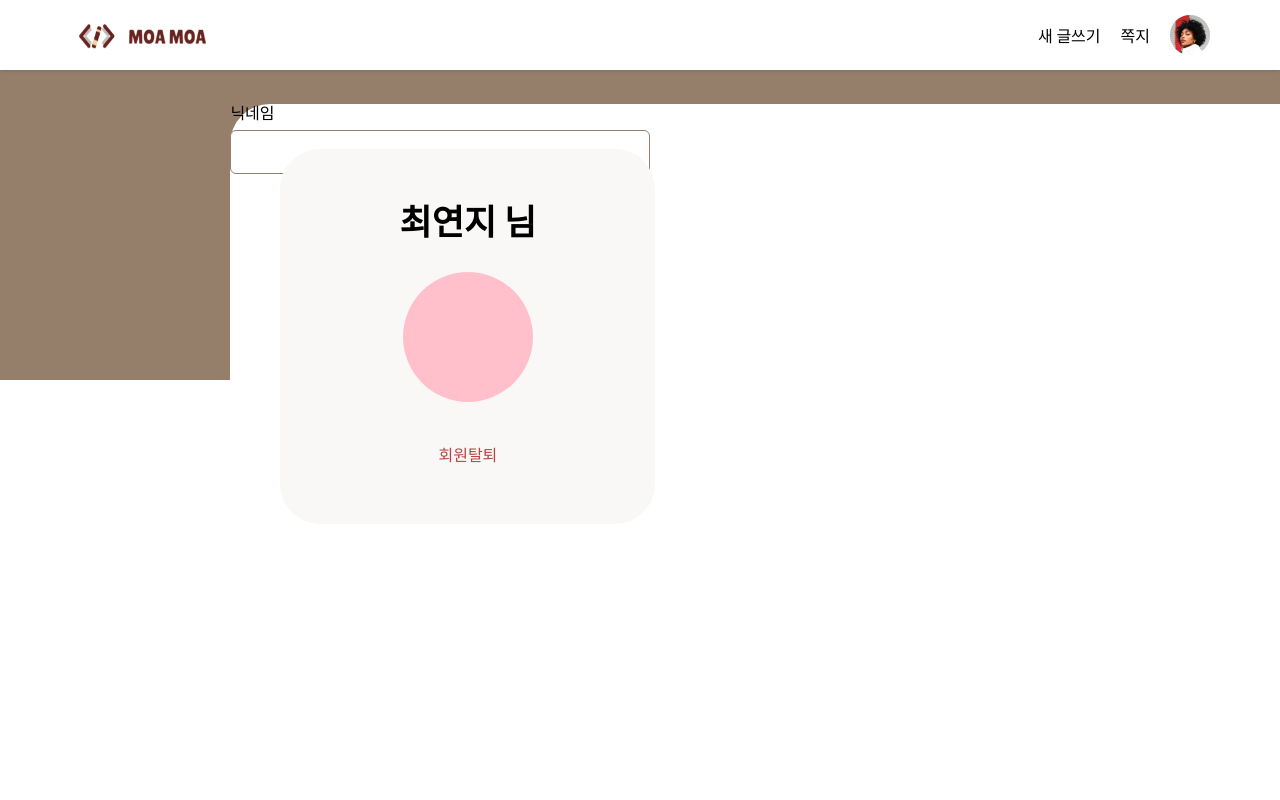
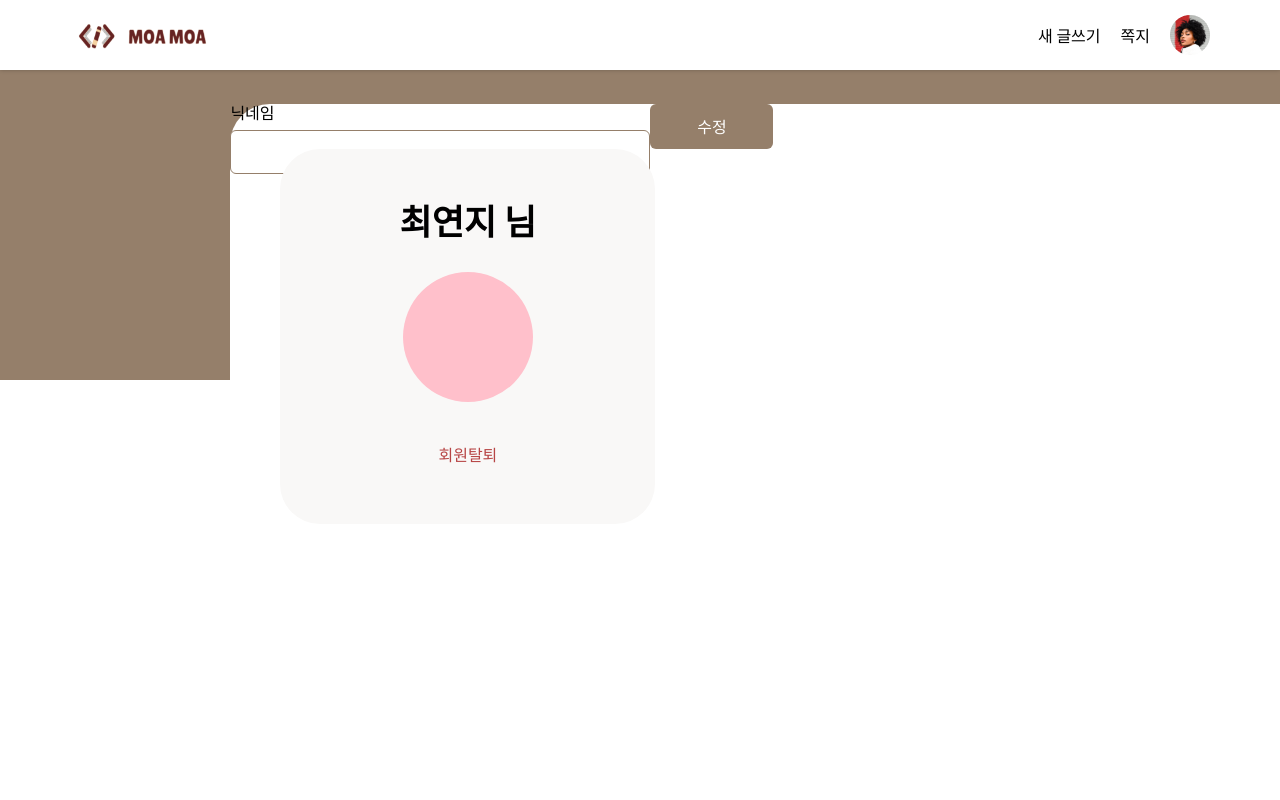
Before and after one commit to Team13-MoaMoa/frontend, a Next.js app: page /mypage in a window 1280 px wide. Shown: the top 800 px of the page. Built offline with nearby package versions, Linux system fonts and the light colour scheme.

Commit message:
feat : 수정 버튼 UI 구현 완료

```diff
--- /dev/null
+++ b/src/components/Button/index.tsx
@@ -0,0 +1,17 @@
+import styled from '@emotion/styled';
+
+function Button() {
+  return <ButtonDiv>수정</ButtonDiv>;
+}
+
+export default Button;
+
+const ButtonDiv = styled.div`
+  height: 4.5rem;
+  width: 12.3rem;
+  color: white;
+  text-align: center;
+  line-height: 4.5rem;
+  border-radius: 6px;
+  background-color: ${(props) => props.theme.main_brown};
+`;
--- a/src/pages/mypage/index.tsx
+++ b/src/pages/mypage/index.tsx
@@ -1,6 +1,7 @@
 import styled from '@emotion/styled';
 import Profile from '@/components/Profile';
 import ProfileInput from '@/components/ProfileInput';
+import Button from '@/components/Button';
 
 function MyPage() {
   return (
@@ -9,6 +10,7 @@ function MyPage() {
       <InfoBackgroundDiv>
         <Profile />
         <ProfileInput />
+        <Button />
       </InfoBackgroundDiv>
     </Div>
   );
```
